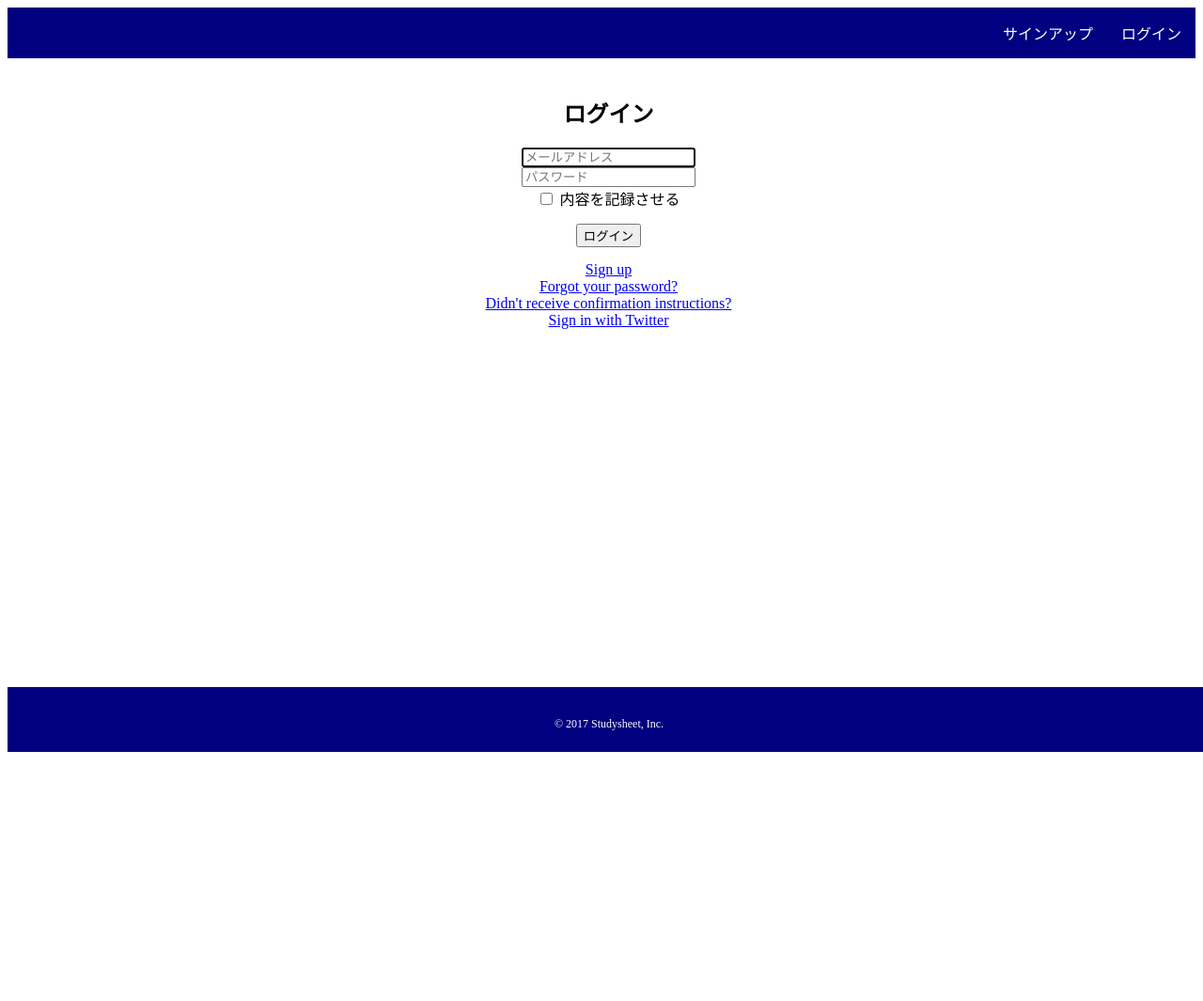
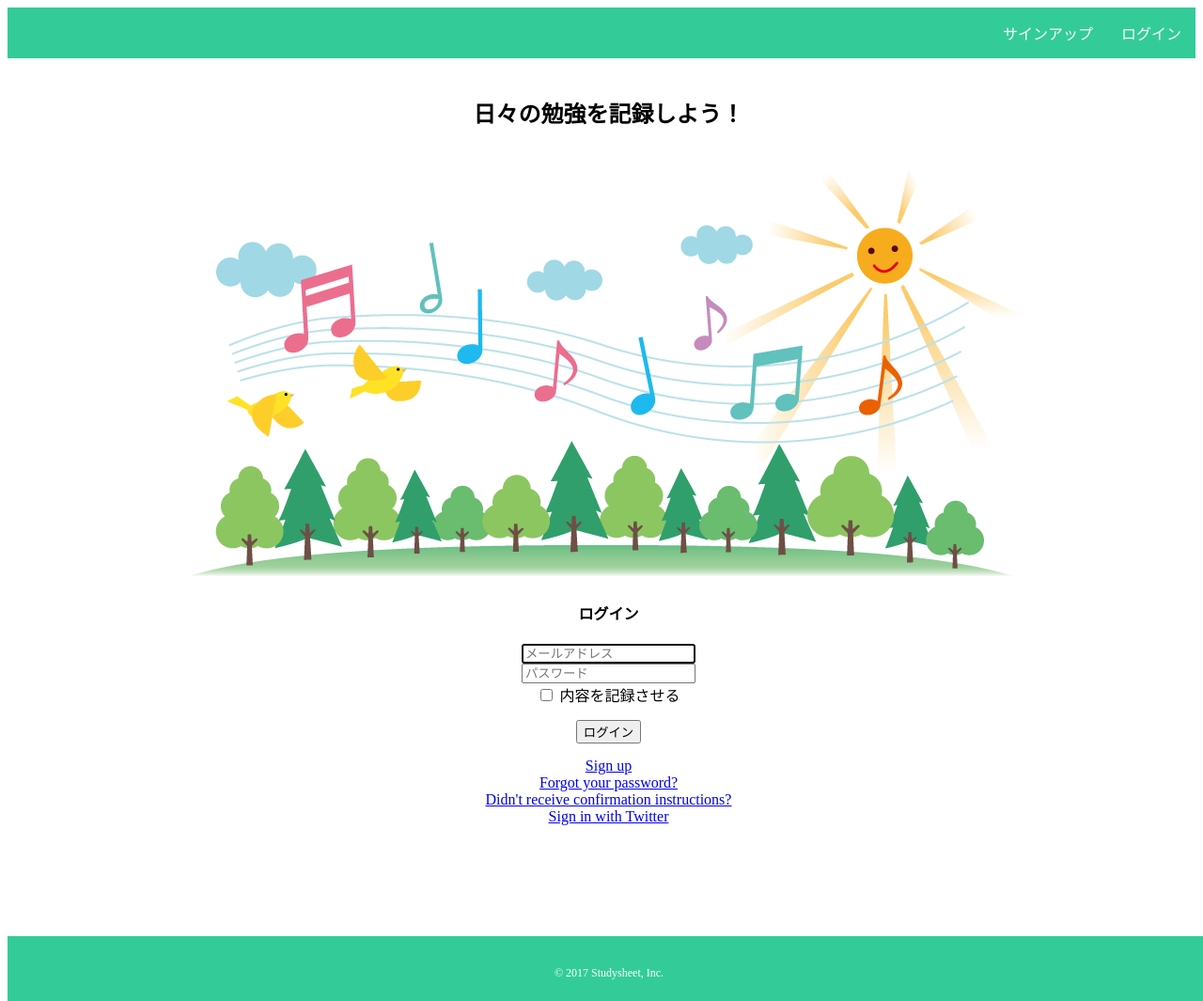
Before and after one commit to toshiike/exam04, a Rails app: page /users/sign_in in a window 1280 px wide. Shown: the whole page at 94% size. Before the commit the page ends 800 px from the top, so only its background shows below. Run offline with Rails 7, Linux system fonts and the light colour scheme; style sheets or scripts are compiled from the project's sources; some libraries are stand-ins or nearby versions.

Commit message:
“modify”

```diff
--- a/app/assets/stylesheets/studysheets.scss
+++ b/app/assets/stylesheets/studysheets.scss
@@ -4,7 +4,7 @@
 
 header {
   width: 100%;
-  background-color: #000080;
+  background-color: #33CC99;
   height: 54px;
 }
 
@@ -33,7 +33,7 @@ header ul:after {
 
 footer {
   width: 100%;
-  background-color:#000080;
+  background-color:#33CC99;
   padding: 20px 0 10px 0;
   color: white;
   margin: auto;
--- a/app/controllers/studysheets_controller.rb
+++ b/app/controllers/studysheets_controller.rb
@@ -5,9 +5,9 @@ before_action :set_studysheet, only: [:show, :edit, :update, :destroy]
 
   def index
     if current_user.admin == true
-      @studysheets = Studysheet.all
+      @studysheets = Studysheet.all.order(created_at: :desc)
     else
-      @studysheets = current_user.studysheets.all
+      @studysheets = current_user.studysheets.all.order(created_at: :desc)
     end
   end
 
--- a/app/views/devise/sessions/new.html.erb
+++ b/app/views/devise/sessions/new.html.erb
@@ -1,7 +1,10 @@
 <div class="container">
   <div class="wrapper col-md-4 col-md-offset-4 col-sm-10">
 
-<h2>ログイン</h2>
+<h2>日々の勉強を記録しよう！</h2>
+<img src="/assets/login.png">
+
+<h4>ログイン</h4>
 
 <%= alert %>
 
@@ -24,7 +27,7 @@
   <% end -%>
 
   <div class="actions">
-    <%= f.submit "ログイン", class: "btn btn-primary btn-block" %>
+    <%= f.submit "ログイン", class: "btn btn-success btn-block" %>
   </div>
 <% end %>
 
--- a/app/views/studysheets/_form.html.erb
+++ b/app/views/studysheets/_form.html.erb
@@ -24,4 +24,4 @@
 <%= f.submit'提出', class: 'btn btn-primary btn-block' %>
 <% end %>
 
-<%= link_to "課題状況一覧画面にもどる", studysheets_path %>
+<%= link_to "勉強状況一覧画面にもどる", studysheets_path %>
--- a/app/views/studysheets/index.html.erb
+++ b/app/views/studysheets/index.html.erb
@@ -13,6 +13,7 @@
       <% @studysheets.each do |studysheet| %>
       <div class="row">
         <p>氏名:<%= studysheet.user.name %><img src="<%= studysheet.user.image_url %>"></p>
+        <p>作成時刻:<%= studysheet.created_at.strftime("%y/%m/%d %p %l:%M") %></p>
         <%= link_to studysheet_path(studysheet) do %>
         <h4><strong><%= studysheet.title %></strong></h4>
         <% end %>
--- a/app/views/studysheets/new.html.erb
+++ b/app/views/studysheets/new.html.erb
@@ -1,7 +1,7 @@
 <div class="container">
   <div class="col-md-6 col-md-offset-3 col-sm-10 col-sm-offset-1">
     <p id="notice"><%= notice %></p>
-    <h2>課題を作成する</h2>
+    <h2>勉強情報を記入する</h2>
     <%= render 'form' %>
   </div>
 </div>
```
Also changed, not shown: app/assets/images/login.png (added), 4 other files.
